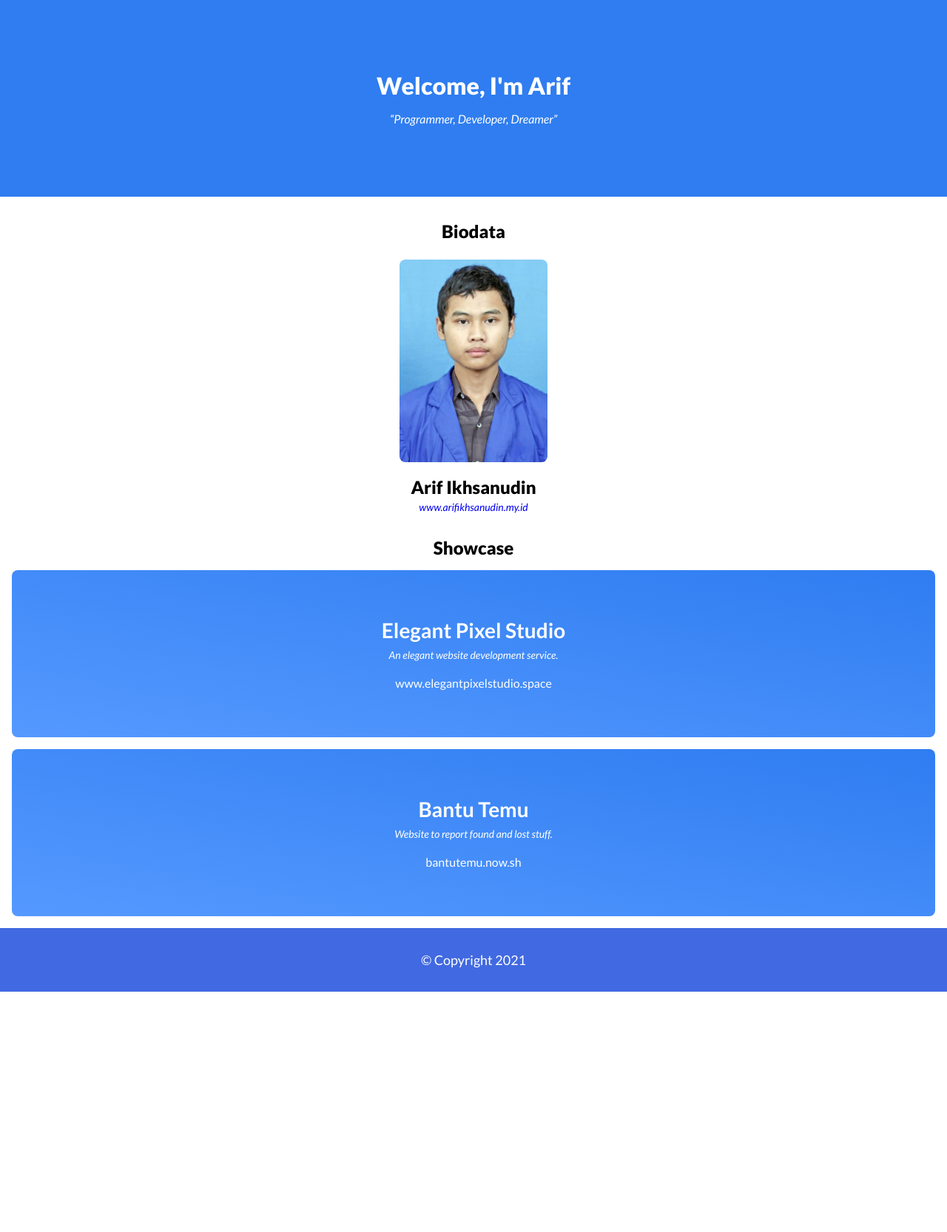
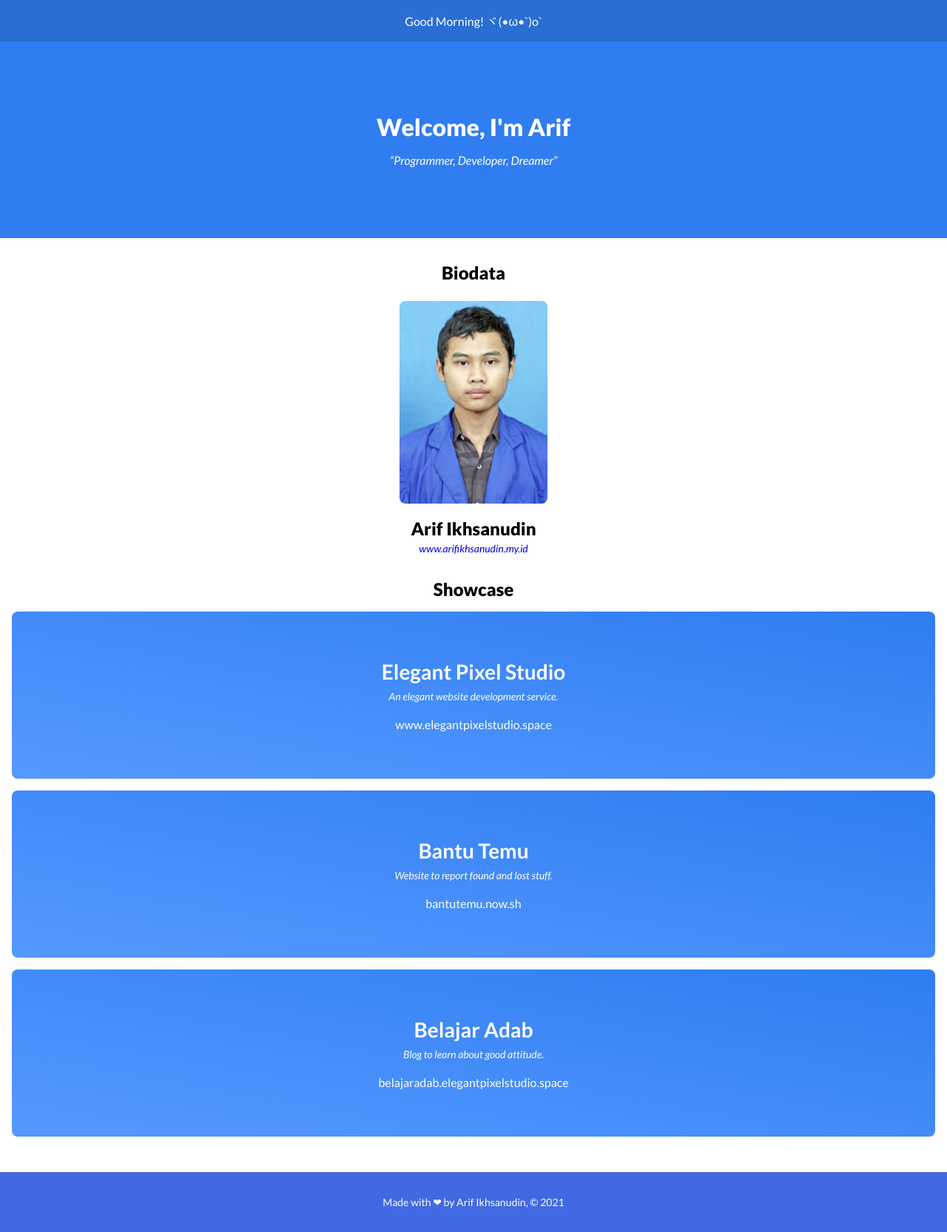
Before and after one commit to arifikhsan/web-arifikhsanudin, a plain HTML site: page index.html in a window 1280 px wide. Shown: the whole page at 74% size. Before the commit the page ends 1341 px from the top, so only its background shows below. Drawn offline with Linux system fonts and the light colour scheme.

Commit message:
content done

```diff
--- a/assets/css/style.css
+++ b/assets/css/style.css
@@ -31,13 +31,14 @@ footer {
   color: white;
   padding: 32px 16px;
   text-align: center;
-  font-size: large;
+  font-size: 14px;
 }
 
 .showcases {
   display: flex;
   flex-direction: column;
   padding: 16px;
+  margin-bottom: 32px;
 }
 
 .showcase {
@@ -73,6 +74,10 @@ footer {
   padding-top: 20px;
   display: block;
   color: white;
+}
+
+.showcase-link:hover {
+  text-decoration: underline;
 }
 
 aside, section {
@@ -116,3 +121,10 @@ ol {
   font-size: 32px;
   color: black;
 }
+
+#time {
+  background-color: #2A6ED4;
+  color: white;
+  text-align: center;
+  padding: 16px;
+}
--- /dev/null
+++ b/assets/js/script.js
@@ -0,0 +1,22 @@
+let now = new Date();
+
+let greeting = ''
+
+if (now.getHours() < 12 ) {
+  greeting = 'Good Morning! ヾ(•ω•`)o`'
+} else if (now.getHours() < 15) {
+  greeting = 'Good afternoon! ( •̀ ω •́ )✧'
+} else if (now.getHours() < 21) {
+  greeting = 'Good evening! (o゜▽゜)o☆'
+} else {
+  greeting = 'Good night! (✿◡‿◡)'
+}
+
+let divTime = document.getElementById("time");
+let pGreeting = document.createElement('p')
+let pTime = document.createElement("p");
+
+pGreeting.innerHTML = greeting
+divTime.appendChild(pGreeting);
+
+console.log(now.getHours())
--- a/index.html
+++ b/index.html
@@ -24,6 +24,8 @@
     />
   </head>
   <body>
+    <div id="time">
+    </div>
     <header>
       <h1>Welcome, I'm Arif</h1>
       <q>Programmer, Developer, Dreamer</q>
@@ -34,7 +36,9 @@
         <figure>
           <img src="assets/image/formal.jpg" />
           <figcaption>Arif Ikhsanudin</figcaption>
-          <a href="www.arifikhsanudin.my.id" target="_blank">www.arifikhsanudin.my.id</a>
+          <a href="www.arifikhsanudin.my.id" target="_blank"
+            >www.arifikhsanudin.my.id</a
+          >
         </figure>
       </aside>
       <section>
@@ -48,6 +52,7 @@
             <a
               href="https://www.elegantpixelstudio.space/"
               class="showcase-link"
+              target="_blank"
               >www.elegantpixelstudio.space</a
             >
           </article>
@@ -56,13 +61,28 @@
             <p class="showcase-subtitle">
               Website to report found and lost stuff.
             </p>
-            <a href="https://bantutemu.now.sh/" class="showcase-link"
+            <a
+              href="https://bantutemu.now.sh/"
+              class="showcase-link"
+              target="_blank"
               >bantutemu.now.sh</a
+            >
+          </article>
+          <article class="showcase">
+            <h3 class="showcase-title">Belajar Adab</h3>
+            <p class="showcase-subtitle">Blog to learn about good attitude.</p>
+            <a
+              href="https://belajaradab.elegantpixelstudio.space/"
+              class="showcase-link"
+              target="_blank"
+              >belajaradab.elegantpixelstudio.space</a
             >
           </article>
         </div>
       </section>
     </main>
-    <footer>&copy; Copyright 2021</footer>
+    <footer>Made with ❤ by Arif Ikhsanudin, &copy; 2021</footer>
+
+    <script src="assets/js/script.js"></script>
   </body>
 </html>
```
